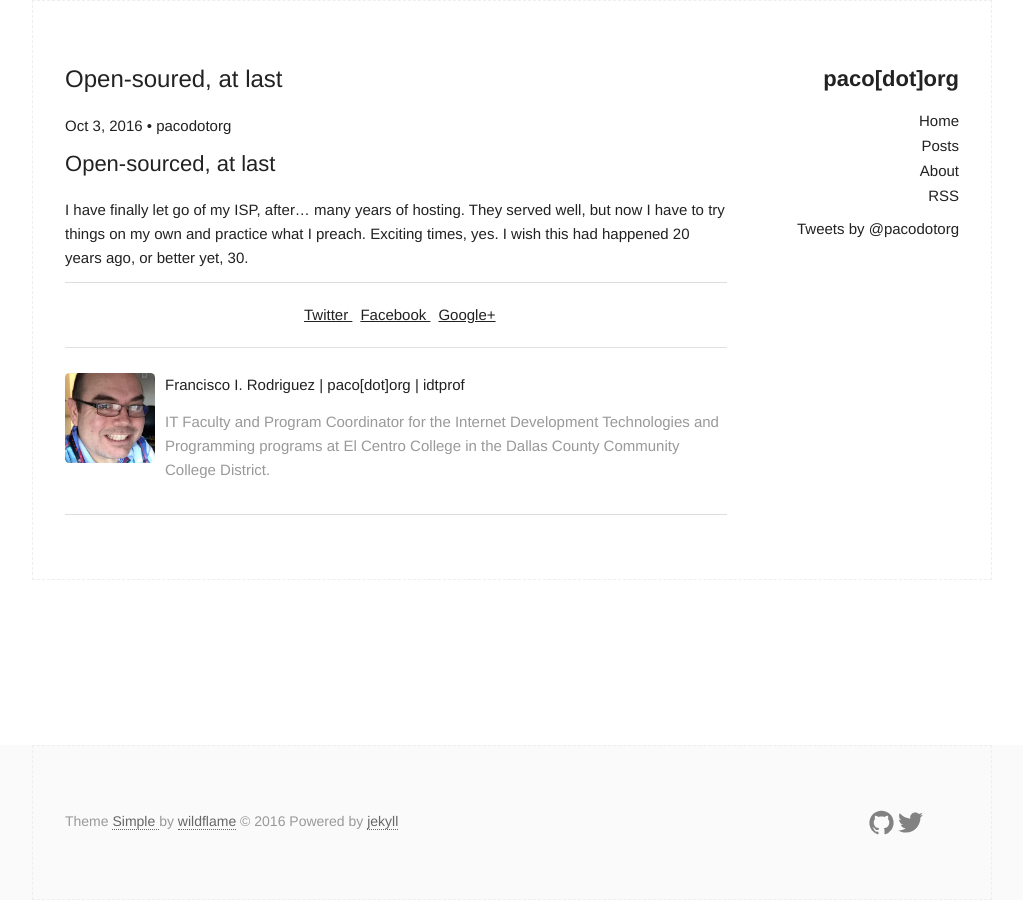
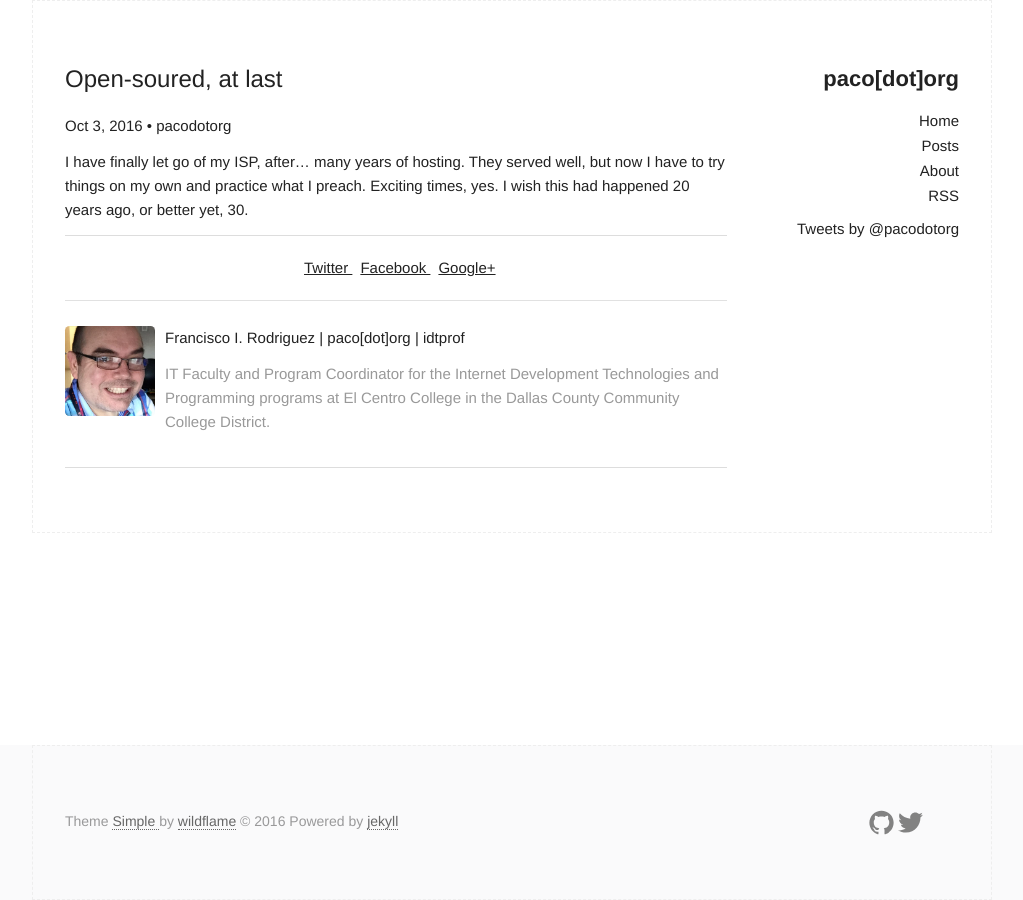
Before and after one commit to pacodotorg/pacodotorg.github.io, a Jekyll site: the page built from _posts/2016-10-03-open-source-at-last.md, in a window 1280 px wide. Shown: the whole page, without its empty margins (128-1151 px from the left). Built offline with Jekyll 4.4.1, drawn with Linux system fonts in a browser that asks for light colours.

Commit message:
Created 2016-10-03-open-source-at-last.md

```diff
--- a/_posts/2016-10-03-open-source-at-last.md
+++ b/_posts/2016-10-03-open-source-at-last.md
@@ -5,6 +5,4 @@ title: 'Open-soured, at last'
 category: meta
 author: pacodotorg
 ---
-## Open-sourced, at last
-
 I have finally let go of my ISP, after... many years of hosting. They served well, but now I have to try things on my own and practice what I preach. Exciting times, yes. I wish this had happened 20 years ago, or better yet, 30.
```
